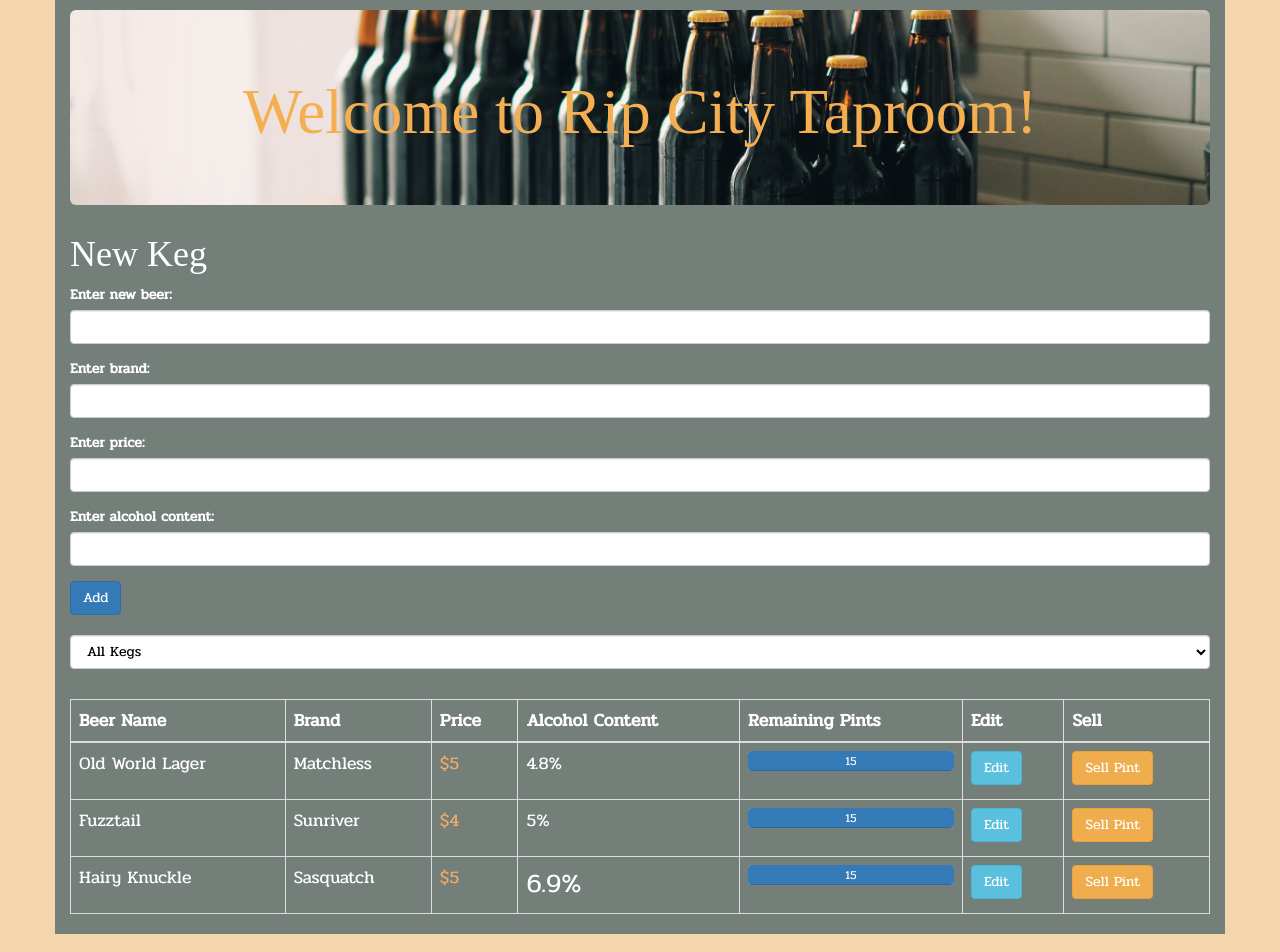
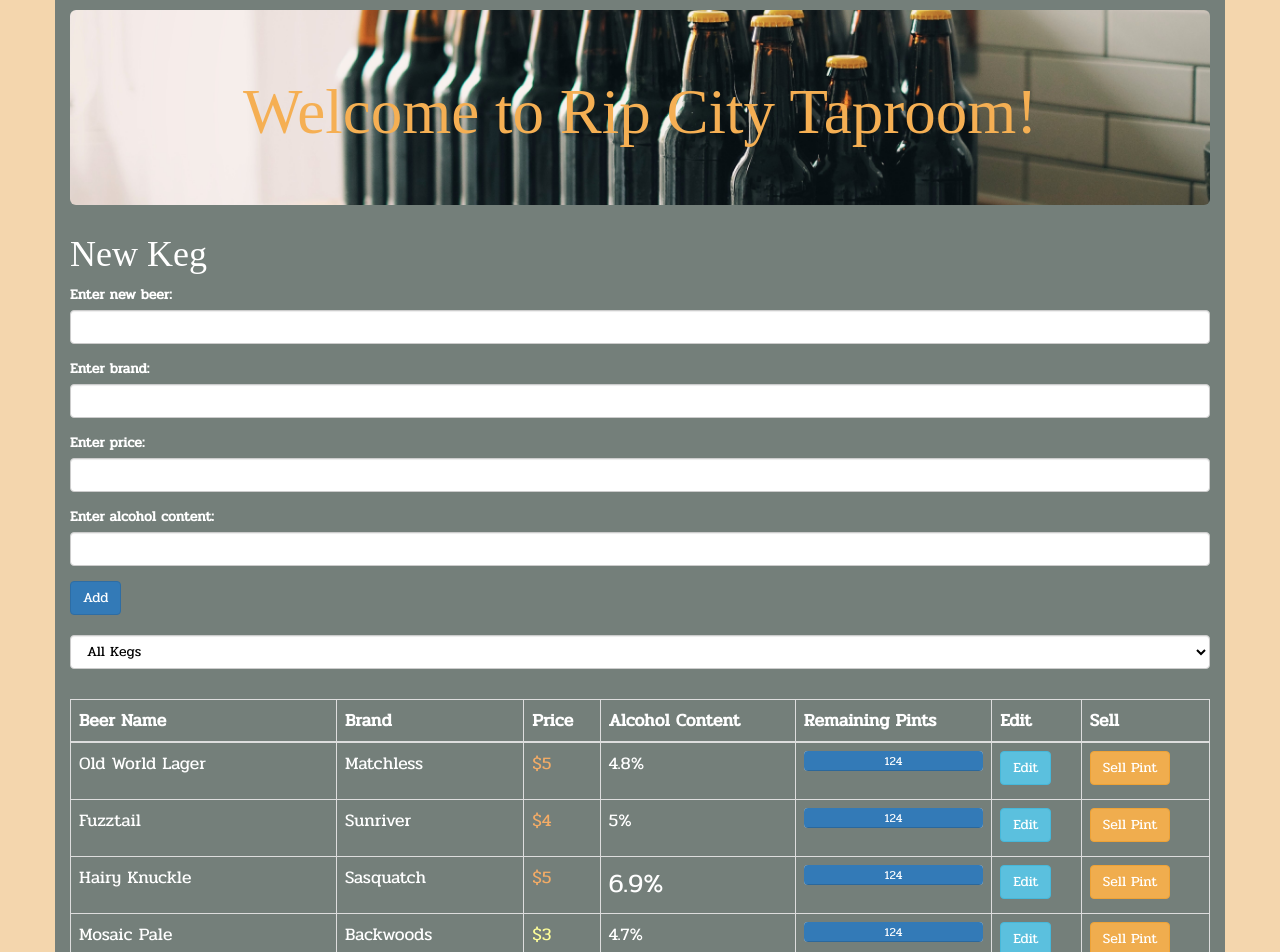
Before and after one commit to grepcats/tap-room, an Angular app: page / in a window 1280 px wide. Shown: the top 952 px of the page. Built offline with nearby package versions, Linux system fonts and the light colour scheme; a web font is replaced by a local one.

Commit message:
make modifications to progress bar

```diff
--- a/src/app/app.component.ts
+++ b/src/app/app.component.ts
@@ -9,7 +9,7 @@ import { Keg } from './models/keg.model';
 export class AppComponent {
   title = 'Rip City Taproom';
 
-  masterKegList: Keg[] = [new Keg("Old World Lager", "Matchless", 5, 4.8), new Keg("Fuzztail", "Sunriver", 4, 5.0), new Keg("Hairy Knuckle", "Sasquatch", 5, 6.9)]
+  masterKegList: Keg[] = [new Keg("Old World Lager", "Matchless", 5, 4.8), new Keg("Fuzztail", "Sunriver", 4, 5.0), new Keg("Hairy Knuckle", "Sasquatch", 5, 6.9), new Keg("Mosaic Pale", "Backwoods", 3, 4.7), new Keg("Hairy Knuckle", "Sasquatch", 5, 6.9), new Keg("Mosaic Pale", "Backwoods", 5, 4.7), new Keg("Eagle, Globe, & Anchor", "Grains of Wrath", 4, 6.9), new Keg("Romantic Chemistry", "Dogfish Head", 7, 7.2), new Keg("Eagle, Globe, & Anchor", "Grains of Wrath", 4, 6.9), new Keg("Mosaic Revenge", "Revision", 8, 9.0)]
 
   selectedKeg: Keg = null;
   selectedPintKeg: Keg = null;
@@ -36,7 +36,7 @@ export class AppComponent {
   modifyKegPints(clickedKeg) {
     this.selectedPintKeg = clickedKeg;
     if (this.selectedPintKeg.pints > 0 ) {
-      this.selectedPintKeg.pints -= 1;
+      this.selectedPintKeg.pints -= 4;
     }
 
   }
--- a/src/app/list-keg/list-keg.component.css
+++ b/src/app/list-keg/list-keg.component.css
@@ -30,3 +30,21 @@ select {
 .expensive {
   color: #720000;
 }
+
+.progress-bar-full {
+  background-color: green;
+}
+
+.progress-bar-mid {
+  background-color: orange;
+}
+
+.progress-bar-empty {
+  background-color: red;
+}
+
+/*[ngClass]="{
+  'progress-bar progress-bar-full': keg.pints > 12,
+  'progress-bar progress-bar-mid': keg.pints > 7 && keg.pints <= 12,
+  'progress-bar progress-bar-empty': keg.pints <= 7
+}"*/
--- a/src/app/list-keg/list-keg.component.ts
+++ b/src/app/list-keg/list-keg.component.ts
@@ -30,7 +30,7 @@ export class ListKegComponent {
   }
 
   returnPercentage(kegToCalculate: Keg) {
-    return (kegToCalculate.pints / 15 * 100) + "%";
+    return (kegToCalculate.pints / 124 * 100) + "%";
   }
 
 }
--- a/src/app/models/keg.model.ts
+++ b/src/app/models/keg.model.ts
@@ -1,5 +1,5 @@
 export class Keg {
-  public pints: number = 15;
+  public pints: number = 124;
 
   constructor(public name: string, public brand: string, public price: number, public alcoholContent: number) {}
 
```
